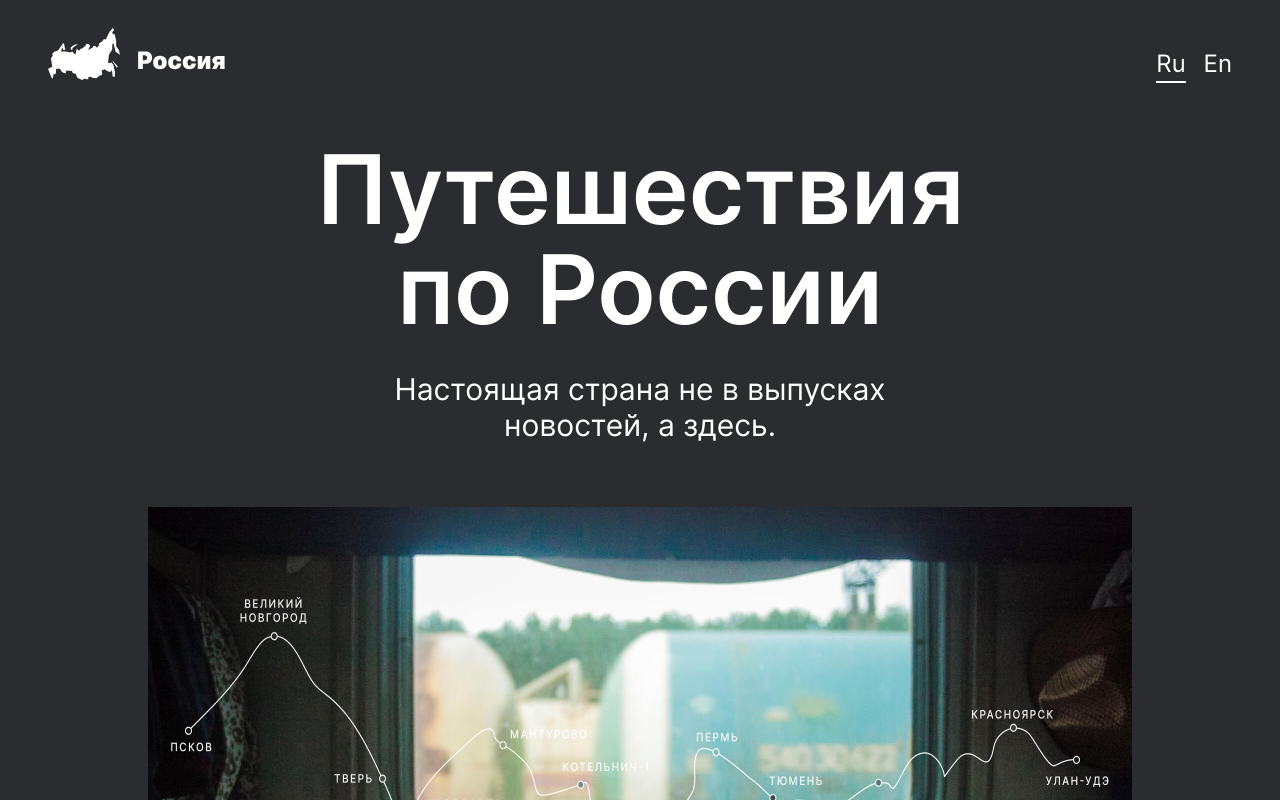
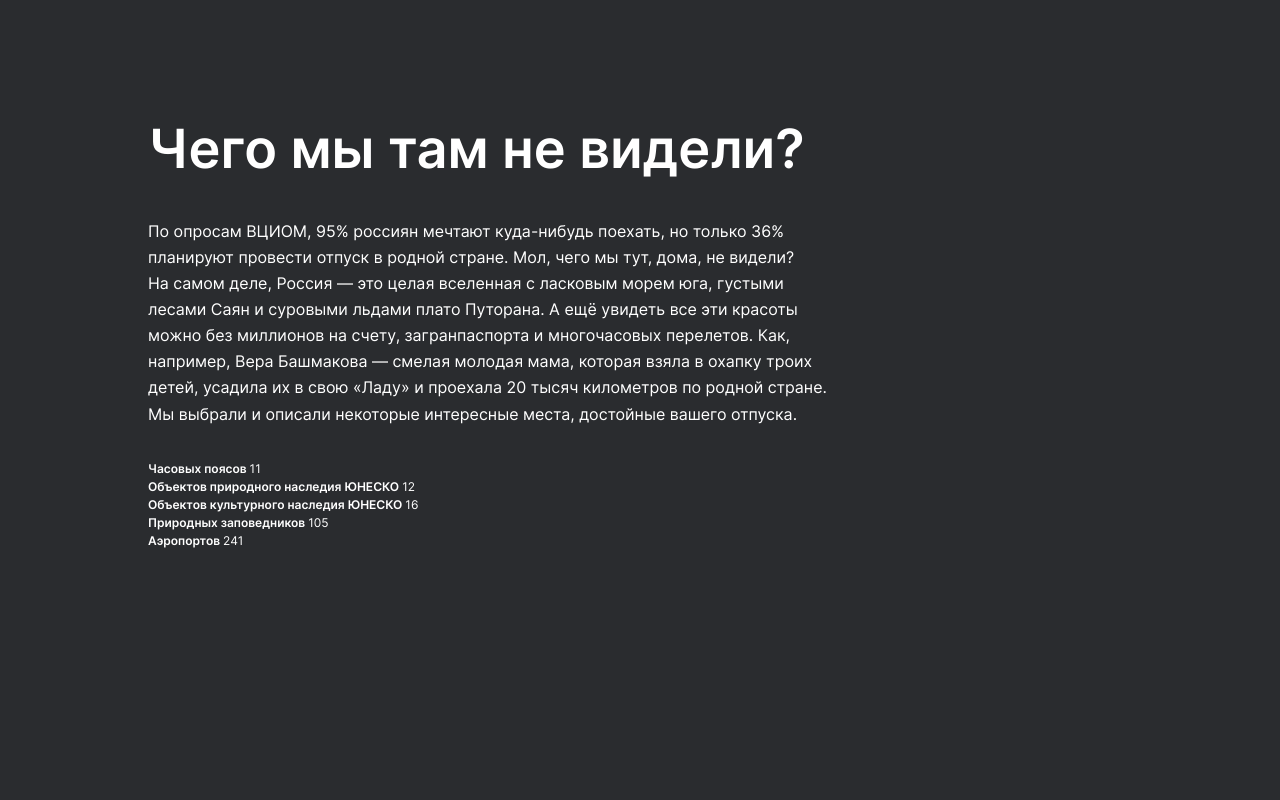
Before and after one commit to MaxSavostyanov/russian-travel, a plain HTML site: page index.html in a window 1280 px wide. Shown: the top 800 px of the page. Drawn offline with Linux system fonts and the light colour scheme.

Commit message:
Add section intro

```diff
--- /dev/null
+++ b/blocks/intro/__list-item/intro__list-item.css
@@ -0,0 +1,6 @@
+.intro__list-item {
+  font-style: normal;
+  font-weight: 700;
+  font-size: 12px;
+  line-height: 18px;
+}
--- /dev/null
+++ b/blocks/intro/__list/intro__list.css
@@ -0,0 +1,6 @@
+.intro__list {
+  margin: 0;
+  padding: 0;
+  padding-top: 33px;
+  list-style: none;
+}
--- /dev/null
+++ b/blocks/intro/__span-normal/intro__span-normal.css
@@ -0,0 +1,3 @@
+.intro__span-normal {
+  font-weight: 400;
+}
--- /dev/null
+++ b/blocks/intro/__text/into__text.css
@@ -0,0 +1,8 @@
+.intro__text {
+  margin: 0;
+  padding-top: 40px;
+  font-style: normal;
+  font-weight: 400;
+  font-size: 16px;
+  line-height: 163%;
+}
--- /dev/null
+++ b/blocks/intro/__title/intro__title.css
@@ -0,0 +1,8 @@
+.intro__title {
+  margin: 0;
+  padding-top: 92px;
+  font-style: normal;
+  font-weight: 900;
+  font-size: 54px;
+  line-height: 58px;
+}
--- /dev/null
+++ b/blocks/intro/__wrapper/intro__wrapper.css
@@ -0,0 +1,4 @@
+.intro__wrapper {
+  max-width: 690px;
+  width: 690px;
+}
--- /dev/null
+++ b/blocks/intro/intro.css
@@ -0,0 +1,5 @@
+.intro {
+  display: flex;
+  justify-content: flex-start;
+  width: 100%;
+}
--- a/index.html
+++ b/index.html
@@ -12,6 +12,7 @@
 </head>
 <body class='body'>
   <div class='page'>
+    <!--
     <header class='header'>
       <a href='#'><img src='./images/header-logo.svg' class='header__logo' alt='Логотип сайта Россия'></a>
       <div class='header__langs'>
@@ -20,12 +21,26 @@
       </div>
     </header>
 
-    <section class="section lead">
-      <h1 class="section__title lead__title">Путешествия по&nbsp;России</h1>
-      <h4 class="section__subtitle lead__subtitle">Настоящая страна не&nbsp;в&nbsp;выпусках новостей, а&nbsp;здесь.</h4>
-      <img src="./images/lead-polka.jpg" alt="Нижняя боковая полка" class="lead__image">
-      <p class="lead__caption">ваша полка&nbsp;&mdash; верхняя</p>
-  </section>
+    <section class='section lead'>
+      <h1 class='section__title lead__title'>Путешествия по&nbsp;России</h1>
+      <p class='section__subtitle lead__subtitle'>Настоящая страна не&nbsp;в&nbsp;выпусках новостей, а&nbsp;здесь.</p>
+      <img src='./images/lead-polka.jpg' alt='Нижняя боковая полка' class='lead__image'>
+      <p class='lead__caption'>ваша полка&nbsp;&mdash; верхняя</p>
+    </section>
+    -->
+    <section class='section intro'>
+      <div class="intro__wrapper">
+        <h3 class='section__title intro__title'>Чего мы&nbsp;там не&nbsp;видели?</h3>
+        <p class='intro__text'>По&nbsp;опросам ВЦИОМ, 95% россиян мечтают куда-нибудь поехать, но&nbsp;только&nbsp;36% планируют провести отпуск в&nbsp;родной стране. Мол, чего мы&nbsp;тут, дома, не&nbsp;видели? На&nbsp;самом деле, Россия&nbsp;&mdash; это целая вселенная с&nbsp;ласковым морем юга, густыми лесами Саян и&nbsp;суровыми льдами плато Путорана. А&nbsp;ещё увидеть все эти красоты можно без миллионов на&nbsp;счету, загранпаспорта и&nbsp;многочасовых перелетов. Как, например, Вера Башмакова&nbsp;&mdash; смелая молодая мама, которая взяла в&nbsp;охапку троих детей, усадила их&nbsp;в&nbsp;свою &laquo;Ладу&raquo; и&nbsp;проехала 20&nbsp;тысяч километров по&nbsp;родной стране. Мы&nbsp;выбрали и&nbsp;описали некоторые интересные места, достойные вашего отпуска.</p>
+        <ul class='intro__list'>
+          <li class='intro__list-item'>Часовых поясов <span class='intro__span-normal'>11</span></li>
+          <li class='intro__list-item'>Объектов природного наследия ЮНЕСКО <span class='intro__span-normal'>12</span></li>
+          <li class='intro__list-item'>Объектов культурного наследия ЮНЕСКО <span class='intro__span-normal'>16</span></li>
+          <li class='intro__list-item'>Природных заповедников <span class='intro__span-normal'>105</span></li>
+          <li class='intro__list-item'>Аэропортов <span class='intro__span-normal'>241</span></li>
+        </ul>
+      </div>
+    </section>
   </div>
 </body>
 </html>
--- a/pages/index.css
+++ b/pages/index.css
@@ -14,3 +14,10 @@
 @import url('../blocks/lead/__subtitle/lead__subtitle.css');
 @import url('../blocks/lead/__image/lead__image.css');
 @import url('../blocks/lead/__caption/lead__caption.css');
+@import url('../blocks/intro/intro.css');
+@import url('../blocks/intro/__wrapper/intro__wrapper.css');
+@import url('../blocks/intro/__title/intro__title.css');
+@import url('../blocks/intro/__text/into__text.css');
+@import url('../blocks/intro/__list/intro__list.css');
+@import url('../blocks/intro/__list-item/intro__list-item.css');
+@import url('../blocks/intro/__span-normal/intro__span-normal.css');
```
